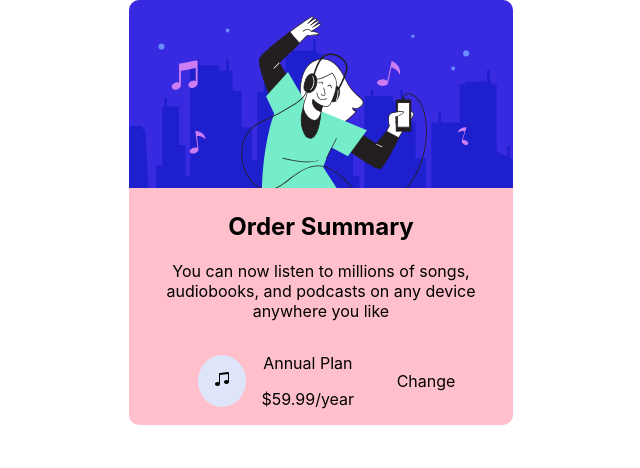
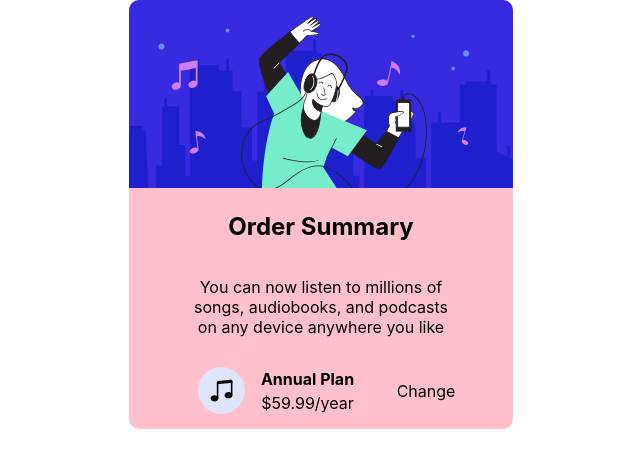
Before and after one commit to MirkusX/order-summary-component, a React (Create React App) app: page / in a window 1280 px wide. Shown: the top 468 px of the page, without its empty margins (319-959 px from the left). Built offline with nearby package versions, Linux system fonts and the light colour scheme.

Commit message:
70 width paragraph & margin set between plan details

```diff
--- a/src/Components/Card.js
+++ b/src/Components/Card.js
@@ -2,9 +2,11 @@ import hero from "../Images/hero.svg";
 import {
   FlexDiv,
   IconBackgrond,
+  NoMarginP,
   NoteIcon,
   StyledDiv,
   StyledImg,
+  StyledP,
   StyledSection,
 } from "./StyledComponents";
 
@@ -16,19 +18,21 @@ export const Card = () => {
           <StyledImg src={hero} />
         </div>
         <div>
-          <h1>Order Summary</h1>
-          <p>
-            You can now listen to millions of songs, audiobooks, and podcasts on
-            any device anywhere you like
-          </p>
+          <FlexDiv column>
+            <h1>Order Summary</h1>
+            <p>
+              You can now listen to millions of songs, audiobooks, and podcasts
+              on any device anywhere you like
+            </p>
+          </FlexDiv>
           <FlexDiv>
             <FlexDiv inner>
               <IconBackgrond>
                 <NoteIcon />
               </IconBackgrond>
               <div>
-                <p>Annual Plan</p>
-                <p>$59.99/year</p>
+                <NoMarginP>Annual Plan</NoMarginP>
+                <NoMarginP top>$59.99/year</NoMarginP>
               </div>
             </FlexDiv>
             <p>Change</p>
--- a/src/Components/StyledComponents.js
+++ b/src/Components/StyledComponents.js
@@ -1,12 +1,16 @@
 import styled from "styled-components";
 import { BsMusicNoteBeamed } from "react-icons/bs";
 
-export const NoteIcon = styled(BsMusicNoteBeamed)``;
+export const NoteIcon = styled(BsMusicNoteBeamed)`
+  vertical-align: middle;
+  width: 25px;
+  height: 25px;
+`;
 
 export const IconBackgrond = styled.div`
   background-color: #dee4fa;
   border-radius: 50%;
-  padding: 1em;
+  padding: 0.7em;
 `;
 
 export const StyledDiv = styled.div`
@@ -36,4 +40,25 @@ export const FlexDiv = styled.div`
     gap: 1em;
     `;
   }}
+  ${(props) => {
+    if (props.column)
+      return `
+    flex-direction: column;`;
+  }}
 `;
+
+export const NoMarginP = styled.p`
+  margin-bottom: 0.25em;
+  font-weight: bold;
+  ${(props) => {
+    if (props.top)
+      return `
+      font-weight: normal;
+    margin-top: 0.25em;
+    margin-bottom: 1em;`;
+  }}
+`;
+
+export const StyledP = styled.p`
+  width: 70%;
+`;
```
